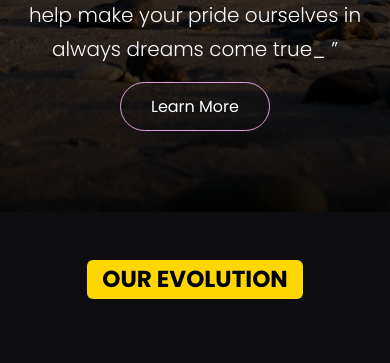
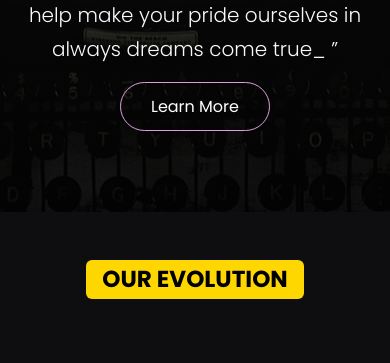
Before and after one commit to Humerous/videoimagetechnologies, a website: page index.html in a window 390 px wide. Shown: the part 464-827 px from the top of the page. Drawn offline with Linux system fonts and the light colour scheme; files whose address does not match are found by name.

Commit message:
Update styles.css
more header updates

```diff
--- a/css/styles.css
+++ b/css/styles.css
@@ -71,6 +71,26 @@
   box-shadow: 0 0 10px 0.1rem rgba(62, 62, 62, 0.6);
 }
 
+.badge {
+  background-color: #333; /* Dark background */
+  color: #fff; /* Light text */
+  font-size: 1.5rem; /* Default font size */
+  border-radius: 0.25rem; /* Rounded corners */
+  padding: 0.5rem 1rem; /* Padding */
+}
+
+.badge.fs-3 {
+  font-size: 1.75rem; /* Larger font size for fs-3 */
+}
+
+.badge.fs-4 {
+  font-size: 1.5rem; /* Default font size */
+}
+
+.text-uppercase {
+  text-transform: uppercase; /* Uppercase text */
+}
+
 /* Back to Top Button */
 .back-to-top {
   position: fixed;
@@ -112,10 +132,13 @@
   }
   .header {
     text-align: center;
-    background: linear-gradient(rgba(0, 0, 0, 0.4), rgba(0, 0, 0, 0.9)), url("../assets/img/random/amy-harrison.webp") center center no-repeat;
+    background: linear-gradient(rgba(0, 0, 0, 0.4), rgba(0, 0, 0, 0.9)), url("../assets/img/random/debby-hudson.jpeg") center center no-repeat;
   }
   .partners img {
     max-width: 100%;
     height: auto;
   }
+  .footer {
+    text-align: center;
+  }
 }
```
